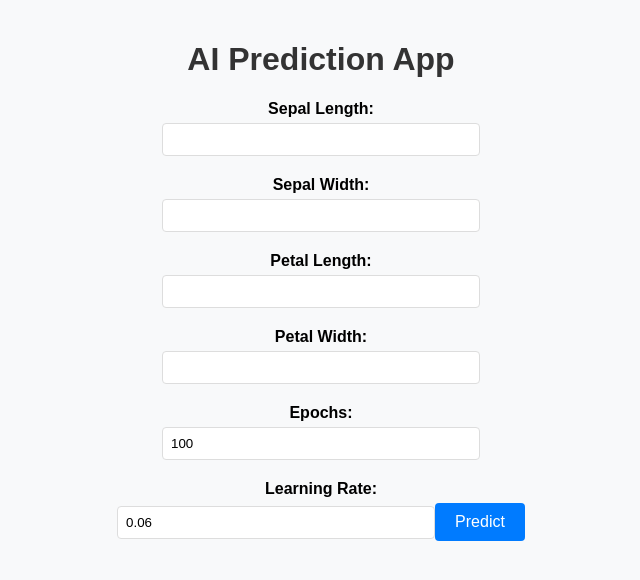
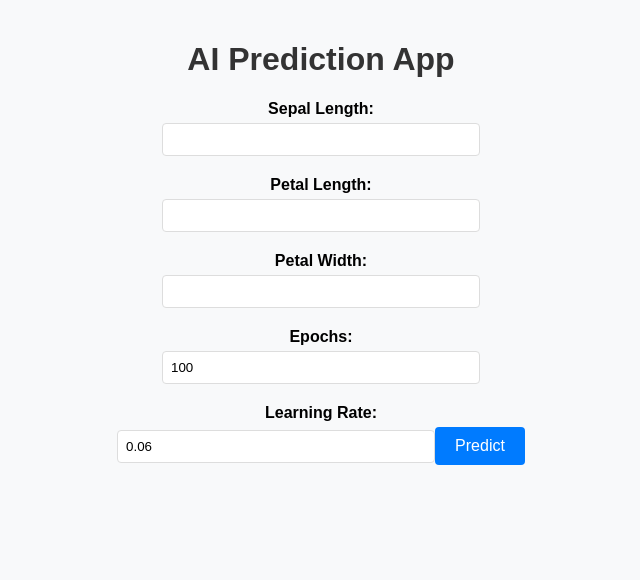
Before and after one commit to rayyanmohsin1/COMP308-Lab4_Ex1, a React (Vite) app in the folder Frontend/: page / in a window 1280 px wide. Shown: the top 580 px of the page, without its empty margins (319-959 px from the left). Built offline with nearby package versions, Linux system fonts and the light colour scheme.

Commit message:
just commented out for next branch

```diff
--- a/Frontend/src/App.jsx
+++ b/Frontend/src/App.jsx
@@ -53,14 +53,14 @@ function App() {
                     onChange={handleChange}
                     required
                 />
-                <label>Sepal Width:</label>
+                {/*<label>Sepal Width:</label>
                 <input
                     type="number"
                     name="sepal_width"
                     value={inputData.sepal_width}
                     onChange={handleChange}
                     required
-                />
+                />*/}
                 <label>Petal Length:</label>
                 <input
                     type="number"
```
